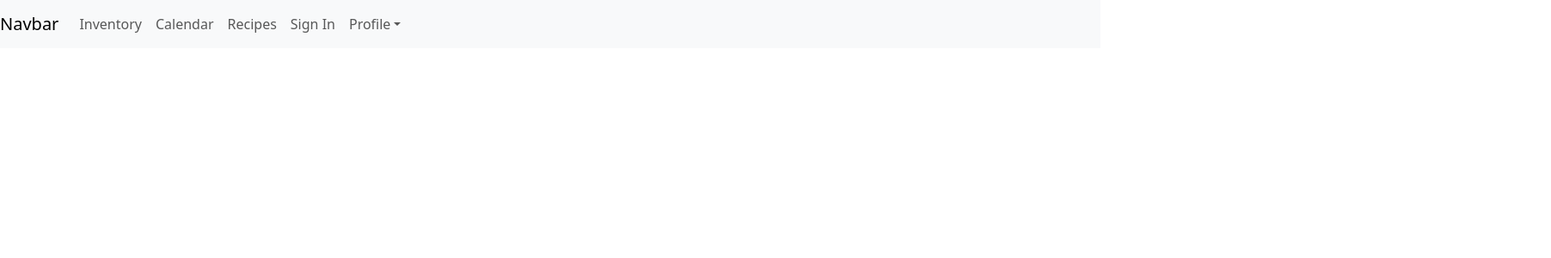
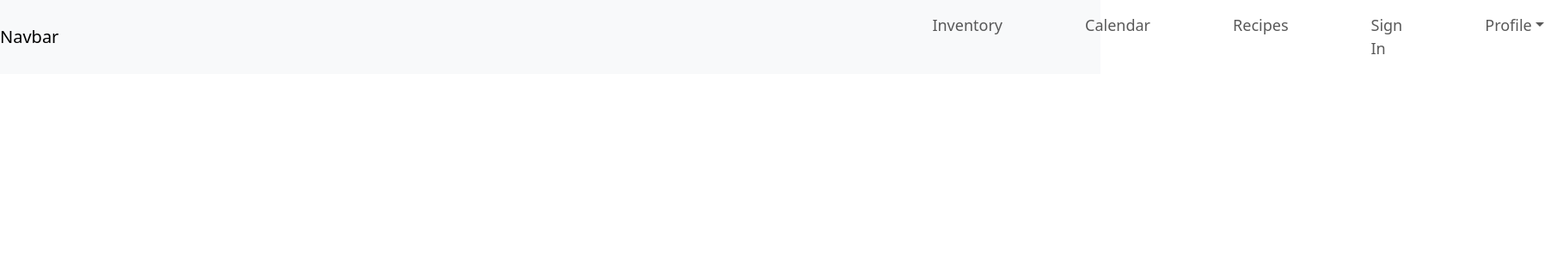
Before and after one commit to Smart-Meal-Prep/smart-meal-planning, a React (Create React App) app in the folder front-end/: page / in a window 1280 px wide. Shown: the top 300 px of the page at 86% size, 1804 px wide, since content can reach past the window. Built offline with nearby package versions, Linux system fonts and the light colour scheme; no server answers.

Commit message:
SM-51: Added spacing to navbar

```diff
--- a/front-end/src/component/Dashboard/TopBar.js
+++ b/front-end/src/component/Dashboard/TopBar.js
@@ -1,18 +1,19 @@
 import 'bootstrap/dist/css/bootstrap.min.css';
 import { Navbar, Nav, NavDropdown } from 'react-bootstrap';
+import '../../styles/TopBar.css'
 
 const TopBar = () => {
     return (
         <Navbar bg="light" expand="lg">
-            <Navbar.Brand href="#">Navbar</Navbar.Brand>
+            <Navbar.Brand href="#" className='nav-brand'>Navbar</Navbar.Brand>
             <Navbar.Toggle aria-controls="navbarNavDropdown" />
             <Navbar.Collapse id="navbarNavDropdown">
-                <Nav className="mr-auto">
-                    <Nav.Link href="/inventory">Inventory</Nav.Link>
-                    <Nav.Link href="#">Calendar</Nav.Link>
-                    <Nav.Link href="#">Recipes</Nav.Link>
-                    <Nav.Link href="/login">Sign In</Nav.Link>
-                    <NavDropdown title="Profile" id="navbarDropdownMenuLink">
+                <Nav className="mr-auto" >
+                    <Nav.Link className='nav-item' href="/inventory">Inventory</Nav.Link>
+                    <Nav.Link className='nav-item' href="#">Calendar</Nav.Link>
+                    <Nav.Link className='nav-item' href="#">Recipes</Nav.Link>
+                    <Nav.Link className='nav-item' href="/login">Sign In</Nav.Link>
+                    <NavDropdown className='nav-item' title="Profile" id="navbarDropdownMenuLink">
                         <NavDropdown.Item href="/profile">View settings</NavDropdown.Item>
                         <NavDropdown.Item href="#">Sign Out</NavDropdown.Item>
                     </NavDropdown>
--- /dev/null
+++ b/front-end/src/styles/TopBar.css
@@ -0,0 +1,8 @@
+.nav-item{
+    margin-left: 5rem;
+    font-size: 18px;
+}
+
+.nav-brand{
+    margin-right: 58rem;
+}
```
